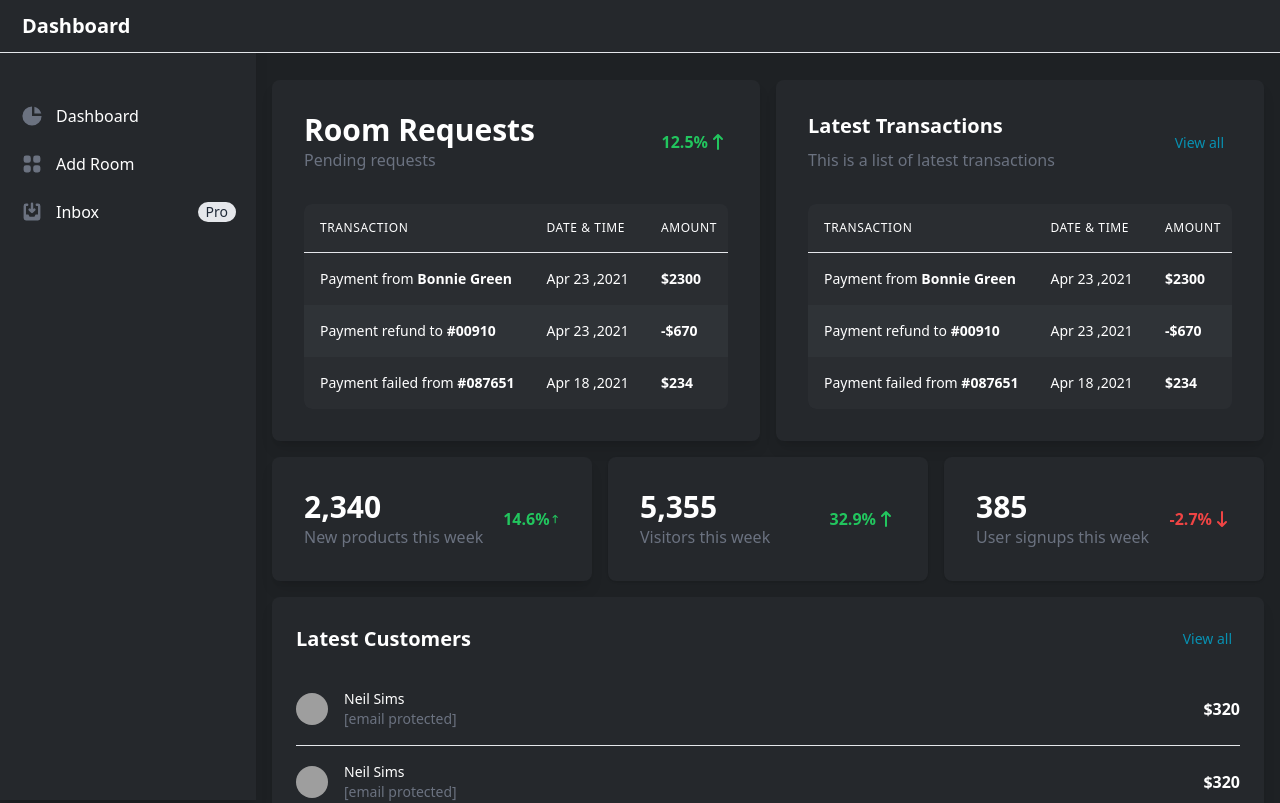
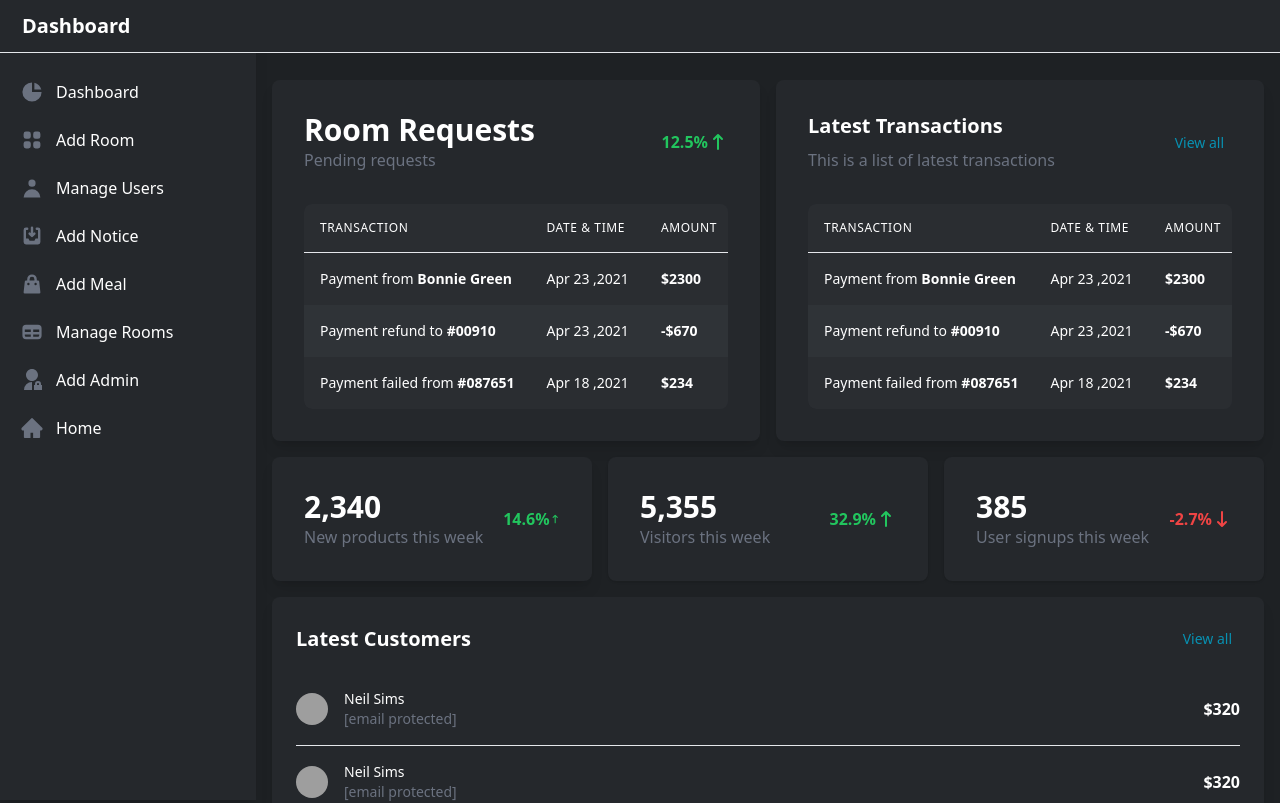
Before and after one commit to shihab-2021/Universal-Hostel-Management-System, a Next.js app: page /dashboard in a window 1280 px wide. Shown: the top 803 px of the page. Built offline with nearby package versions, Linux system fonts and the light colour scheme; no server answers; grey boxes are pictures that could not be loaded; a web font is replaced by a local one.

Commit message:
dashboard update

```diff
--- /dev/null
+++ b/Components/Dashboard/AddAdmin/AddAdminMain.js
@@ -0,0 +1,64 @@
+import React, { useState } from "react";
+
+const AddAdminMain = () => {
+  const [email, setEmail] = useState("");
+  const [success, setSuccess] = useState(false);
+
+  const handleOnBlur = (e) => {
+    setEmail(e.target.value);
+  };
+  const handleAdminSubmit = (e) => {
+    const user = { email };
+    fetch("https://universal-hostel-api.onrender.com/users/admin", {
+      method: "PUT",
+      headers: {
+        "content-type": "application/json",
+      },
+      body: JSON.stringify(user),
+    })
+      .then((res) => res.json())
+      .then((data) => {
+        if (data.modifiedCount) {
+        //   setSuccess(true);
+          alert("Made Admin successfully!");
+        } else {
+          alert("Please enter a valid email!");
+        }
+      });
+
+    e.preventDefault();
+  };
+  return (
+    <div className="h-[80vh]">
+      <div className="pt-5">
+        <h2 className=" text-2xl">MAKE AN ADMIN</h2>
+        <form
+          className="my-5"
+          onSubmit={handleAdminSubmit}
+          style={{ maxWidth: "25rem" }}
+        >
+          <input
+            required
+            placeholder="Enter email to make admin"
+            className="text-xl bg-auto p-2 border-slate-500 border rounded-lg w-full"
+            type="email"
+            onBlur={handleOnBlur}
+          />
+          <br />
+          <br />
+          <button
+            className=" border py-2 px-3 rounded-lg border-teal-500 text-xl text-teal-500"
+            type="submit"
+          >
+            Make Admin
+          </button>
+          <br />
+          <br />
+          {/* {success && alert("Made Admin successfully!")} */}
+        </form>
+      </div>
+    </div>
+  );
+};
+
+export default AddAdminMain;
--- a/Components/Dashboard/Layout.js
+++ b/Components/Dashboard/Layout.js
@@ -2,6 +2,8 @@
 import Head from "next/head";
 import Link from "next/link";
 import React from "react";
+import { AiFillHome } from "react-icons/ai";
+import { RiAdminFill } from "react-icons/ri";
 
 const Layout = ({ children }) => {
   return (
@@ -71,7 +73,7 @@ const Layout = ({ children }) => {
               aria-label="Sidebar"
             >
               <div className=" flex-1 flex flex-col min-h-0 pt-0">
-                <div className="flex-1 flex flex-col pt-6 pb-4 overflow-y-auto">
+                <div className="flex-1 flex flex-col pb-4 overflow-y-auto">
                   <div className="flex-1  divide-y space-y-1">
                     <ul className="space-y-2 px-3 py-2 text-white">
                       <li>
@@ -110,6 +112,28 @@ const Layout = ({ children }) => {
                         </Link>
                       </li>
                       <li>
+                        <a
+                          href="#"
+                          className="text-base hover:text-gray-900 font-normal rounded-lg hover:bg-gray-100 flex items-center p-2 group "
+                        >
+                          <svg
+                            className="w-6 h-6 text-gray-500 flex-shrink-0 group-hover:text-gray-900 transition duration-75"
+                            fill="currentColor"
+                            viewBox="0 0 20 20"
+                            xmlns="http://www.w3.org/2000/svg"
+                          >
+                            <path
+                              fillRule="evenodd"
+                              d="M10 9a3 3 0 100-6 3 3 0 000 6zm-7 9a7 7 0 1114 0H3z"
+                              clip-rule="evenodd"
+                            ></path>
+                          </svg>
+                          <span className="ml-3 flex-1 whitespace-nowrap">
+                            Manage Users
+                          </span>
+                        </a>
+                      </li>
+                      <li>
                         <Link
                           href="/dashboard/profile"
                           className="text-base hover:text-gray-900 font-normal rounded-lg hover:bg-gray-100 flex items-center p-2 group "
@@ -124,39 +148,14 @@ const Layout = ({ children }) => {
                             <path d="M3 5a2 2 0 012-2h1a1 1 0 010 2H5v7h2l1 2h4l1-2h2V5h-1a1 1 0 110-2h1a2 2 0 012 2v10a2 2 0 01-2 2H5a2 2 0 01-2-2V5z"></path>
                           </svg>
                           <span className="ml-3 flex-1 whitespace-nowrap">
-                            Inbox
-                          </span>
-                          <span className="bg-gray-200 text-gray-800 ml-3 text-sm font-medium inline-flex items-center justify-center px-2 rounded-full">
-                            Pro
+                            Add Notice
                           </span>
                         </Link>
-                      </li>
-                      {/* <li>
-                        <a
-                          href="#"
-                          className="text-base text-gray-900 font-normal rounded-lg hover:bg-gray-100 flex items-center p-2 group "
-                        >
-                          <svg
-                            className="w-6 h-6 text-gray-500 flex-shrink-0 group-hover:text-gray-900 transition duration-75"
-                            fill="currentColor"
-                            viewBox="0 0 20 20"
-                            xmlns="http://www.w3.org/2000/svg"
-                          >
-                            <path
-                              fillRule="evenodd"
-                              d="M10 9a3 3 0 100-6 3 3 0 000 6zm-7 9a7 7 0 1114 0H3z"
-                              clip-rule="evenodd"
-                            ></path>
-                          </svg>
-                          <span className="ml-3 flex-1 whitespace-nowrap">
-                            Users
-                          </span>
-                        </a>
                       </li>
                       <li>
                         <a
                           href="#"
-                          className="text-base text-gray-900 font-normal rounded-lg hover:bg-gray-100 flex items-center p-2 group "
+                          className="text-base hover:text-gray-900 font-normal rounded-lg hover:bg-gray-100 flex items-center p-2 group "
                         >
                           <svg
                             className="w-6 h-6 text-gray-500 flex-shrink-0 group-hover:text-gray-900 transition duration-75"
@@ -171,36 +170,14 @@ const Layout = ({ children }) => {
                             ></path>
                           </svg>
                           <span className="ml-3 flex-1 whitespace-nowrap">
-                            Products
+                            Add Meal
                           </span>
                         </a>
                       </li>
                       <li>
                         <a
                           href="#"
-                          className="text-base text-gray-900 font-normal rounded-lg hover:bg-gray-100 flex items-center p-2 group "
-                        >
-                          <svg
-                            className="w-6 h-6 text-gray-500 flex-shrink-0 group-hover:text-gray-900 transition duration-75"
-                            fill="currentColor"
-                            viewBox="0 0 20 20"
-                            xmlns="http://www.w3.org/2000/svg"
-                          >
-                            <path
-                              fillRule="evenodd"
-                              d="M3 3a1 1 0 00-1 1v12a1 1 0 102 0V4a1 1 0 00-1-1zm10.293 9.293a1 1 0 001.414 1.414l3-3a1 1 0 000-1.414l-3-3a1 1 0 10-1.414 1.414L14.586 9H7a1 1 0 100 2h7.586l-1.293 1.293z"
-                              clip-rule="evenodd"
-                            ></path>
-                          </svg>
-                          <span className="ml-3 flex-1 whitespace-nowrap">
-                            Sign In
-                          </span>
-                        </a>
-                      </li>
-                      <li>
-                        <a
-                          href="#"
-                          className="text-base text-gray-900 font-normal rounded-lg hover:bg-gray-100 flex items-center p-2 group "
+                          className="text-base hover:text-gray-900 font-normal rounded-lg hover:bg-gray-100 flex items-center p-2 group "
                         >
                           <svg
                             className="w-6 h-6 text-gray-500 flex-shrink-0 group-hover:text-gray-900 transition duration-75"
@@ -215,10 +192,32 @@ const Layout = ({ children }) => {
                             ></path>
                           </svg>
                           <span className="ml-3 flex-1 whitespace-nowrap">
-                            Sign Up
+                            Manage Rooms
                           </span>
                         </a>
-                      </li> */}
+                      </li>
+                      <li>
+                        <Link
+                          href="/dashboard/addAdmin"
+                          className="text-base hover:text-gray-900 font-normal rounded-lg hover:bg-gray-100 flex items-center p-2 group "
+                        >
+                          <RiAdminFill className="w-6 h-6 text-gray-500 flex-shrink-0 group-hover:text-gray-900 transition duration-75" />
+                          <span className="ml-3 flex-1 whitespace-nowrap">
+                            Add Admin
+                          </span>
+                        </Link>
+                      </li>
+                      <li>
+                        <Link
+                          href="/"
+                          className="text-base hover:text-gray-900 font-normal rounded-lg hover:bg-gray-100 flex items-center p-2 group "
+                        >
+                          <AiFillHome className="w-6 h-6 text-gray-500 flex-shrink-0 group-hover:text-gray-900 transition duration-75" />
+                          <span className="ml-3 flex-1 whitespace-nowrap">
+                            Home
+                          </span>
+                        </Link>
+                      </li>
                     </ul>
                   </div>
                 </div>
--- /dev/null
+++ b/pages/dashboard/addAdmin.js
@@ -0,0 +1,15 @@
+import React from 'react';
+import AddAdminMain from '../../Components/Dashboard/AddAdmin/AddAdminMain';
+import Layout from '../../Components/Dashboard/Layout';
+
+const AddAdmin = () => {
+    return (
+        <div>
+            <Layout>
+                <AddAdminMain></AddAdminMain>
+            </Layout>
+        </div>
+    );
+};
+
+export default AddAdmin;
```
